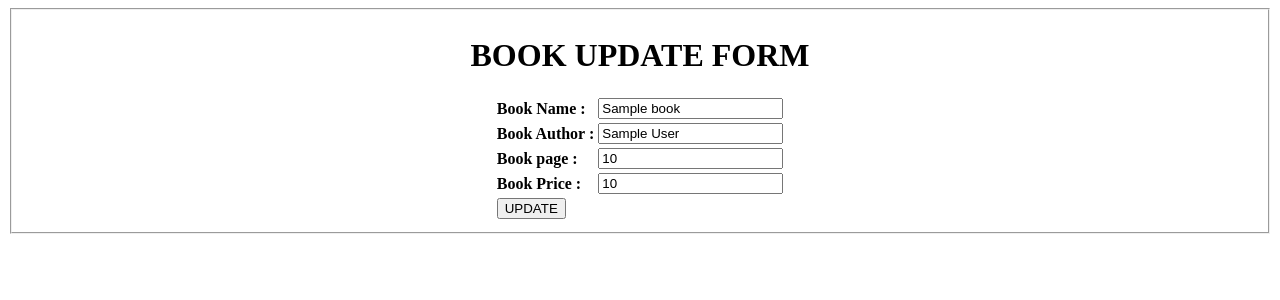
After one commit to Snehal-londhe111/django_book_crud_project, a Django app: page /editview/1 in a window 1280 px wide. The commit adds this page. Shown: the top 300 px of the page. Run offline with Django 5.2, Linux system fonts and the light colour scheme; tables that the repository leaves empty hold one stand-in row (values such as "Sample post").

Commit message:
update book and delete book

```diff
--- /dev/null
+++ b/bookapp/templates/bookapp/edit.html
@@ -0,0 +1,45 @@
+<!DOCTYPE html>
+<html lang="en">
+<head>
+    <meta charset="UTF-8">
+    <meta name="viewport" content="width=device-width, initial-scale=1.0">
+    <title>Update Page</title>
+</head>
+<body>
+    <fieldset>
+        <center>
+            <h1>BOOK UPDATE FORM</h1>
+            {% if key2 %}
+            <form action="{% url 'update' pk=key2.id %}" method="post">
+                {% csrf_token %}
+                <table>
+                    <tr>
+                        <td><b>Book Name : </b></td>
+                        <td><input type="text" name="bname" id="" value="{{key2.Bookname}}" placeholder="Enter book name"> </td>
+                    </tr>
+
+                    <tr>
+                        <td><b>Book Author :</b> </td>
+                        <td><input type="text" name="bauthor" value="{{key2.Bookauthor}}" id="" placeholder="Enter book author"> </td>
+                    </tr>
+
+                    <tr>
+                        <td><b>Book page : </b></td>
+                        <td><input type="text" name="bpage" id="" value="{{key2.Bookpage}}" placeholder="Enter book page"> </td>
+                    </tr>
+
+                    <tr>
+                        <td><b>Book Price :</b> </td>
+                        <td><input type="text" name="bprice" id="" value="{{key2.Bookprice}}" placeholder="Enter book price"> </td>
+                    </tr>
+
+                    <tr>
+                        <td><input type="submit" value="UPDATE"> </td>
+                    </tr>
+                </table>
+            </form>
+            {% endif %}
+        </center>
+    </fieldset>
+</body>
+</html>
--- a/bookapp/urls.py
+++ b/bookapp/urls.py
@@ -1,7 +1,11 @@
 from django.urls import path, include
 from . import views
+
 urlpatterns = [
     path("", views.InsertView, name='insertview'),
     path("insert/", views.InsertData, name='insert'),
-    path("showdata/", views.ShowData, name='showdata')
+    path("showdata/", views.ShowData, name='showdata'),
+    path("editview/<int:pk>", views.EditView, name='editview'),
+    path("updatedata/<int:pk>", views.UpdateData, name='update'),
+    path("deletedata/<int:pk>", views.DeleteData, name='delete')
 ]
--- a/bookapp/views.py
+++ b/bookapp/views.py
@@ -22,3 +22,23 @@ def InsertData(request):
 def ShowData(request):
     show_book = Book.objects.all()
     return render(request, "bookapp/show.html", {'key1':show_book})
+
+def EditView(request,pk):
+    get_book = Book.objects.get(id=pk)
+    return render(request, "bookapp/edit.html",{'key2':get_book})
+
+def UpdateData(request,pk):
+    bdata = Book.objects.get(id=pk)
+
+    bdata.Bookname = request.POST['bname']
+    bdata.Bookauthor = request.POST['bauthor']
+    bdata.Bookpage = request.POST['bpage']
+    bdata.Bookprice = request.POST['bprice']
+
+    bdata.save()
+    return redirect('showdata')
+
+def DeleteData(request,pk):
+    ddata = Book.objects.get(id=pk)
+    ddata.delete()
+    return redirect('showdata')
```
Also changed, not shown: bookapp/templates/bookapp/show.html (+15 -0 lines).
